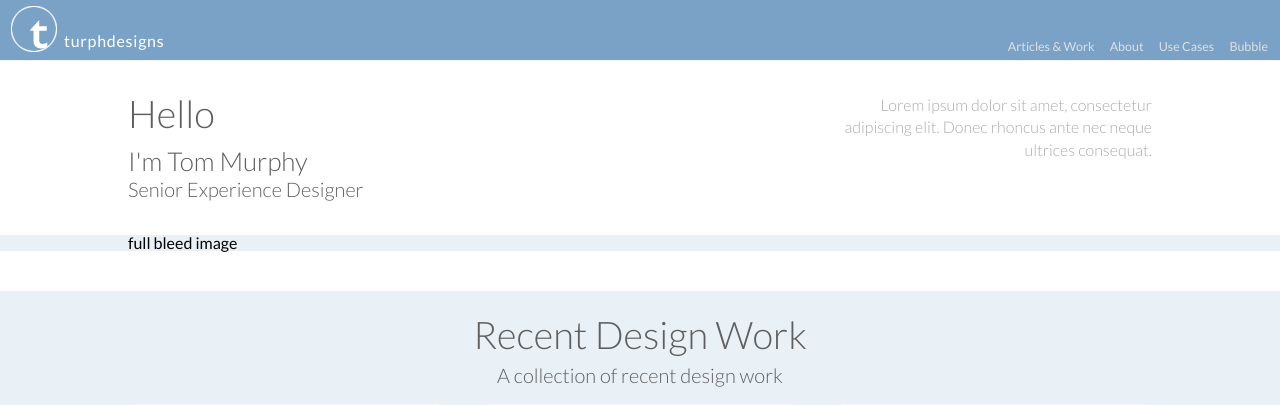
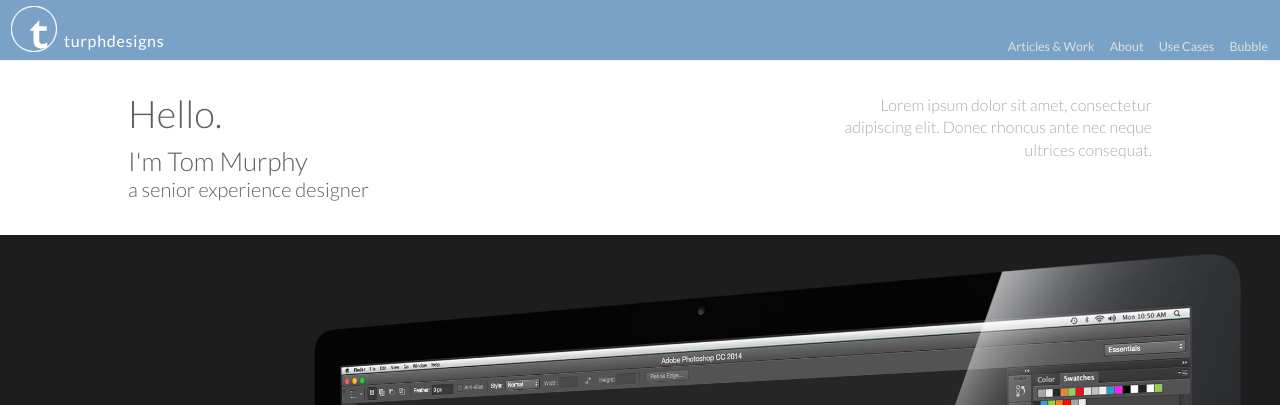
Before and after one commit to turph/bitstopixels, a PHP site: page /index.html in a window 1280 px wide. Shown: the top 405 px of the page. Run offline with PHP 8.4, Linux system fonts and the light colour scheme; some libraries are stand-ins or nearby versions.

Commit message:
Add full bleed section
Image and headline

```diff
--- a/index.html
+++ b/index.html
@@ -47,9 +47,9 @@
 <section class="centered content">
 	<div id="intro">
 		<div class="colWide">
-			<h1>Hello</h1>
+			<h1>Hello.</h1>
 			<h2>I'm Tom Murphy</h2>
-			<h3>Senior Experience Designer</h3>
+			<h3>a senior experience designer</h3>
 		</div>
 		<div class="colNarrow">
 			<p>Lorem ipsum dolor sit amet, consectetur adipiscing elit. Donec rhoncus ante nec neque ultrices consequat.</p>
@@ -57,8 +57,10 @@
 	</div>
 	<div style="clear:both;"></div>
 </section>
-<section class="portfolio">
-	full bleed image
+<section class="fullBleed">
+	<div class="heroImg" style="background-image:url('img/display.jpg')">
+		<!--<h4>Some designs<br>A little coding<br>Rounds of testing<br>An interface</h4>-->
+	</div>
 </section>
 <section id="portfolio" class="centered portfolio">
 	<h1>Recent Design Work</h1>
--- a/sass/_temp-Index.scss
+++ b/sass/_temp-Index.scss
@@ -1,5 +1,8 @@
 #home{
-	section{margin:0 0 40px 0;padding:0 10%;}
+	section{
+		margin:0 0 40px 0;padding:0 10%;
+		&:nth-child(3){padding:0;margin-bottom:0;}
+	}
 	h1{padding-top:20px;line-height:1.25;text-transform:capitalize;}
 	ol{padding:13px 0;}
 	.portfolio,.articles{background-color:$blue-backer;}
@@ -20,3 +23,10 @@
 	h4{text-transform:capitalize;}
 	.psmall{text-align:left;font-weight:300;line-height:16.75px;}
 }
+.fullBleed{
+	.heroImg{
+		height:50vh;
+		background-size:cover;
+		h4{padding:20px 10%;margin-left:5%;line-height:1.55;color:$white;}
+	}
+}
--- a/stylesheets/screen.css
+++ b/stylesheets/screen.css
@@ -178,6 +178,9 @@ a {
 #home section {
   margin: 0 0 40px 0;
   padding: 0 10%; }
+  #home section:nth-child(3) {
+    padding: 0;
+    margin-bottom: 0; }
 #home h1 {
   padding-top: 20px;
   line-height: 1.25;
@@ -215,6 +218,15 @@ a {
     text-align: left;
     font-weight: 300;
     line-height: 16.75px; }
+
+.fullBleed .heroImg {
+  height: 50vh;
+  background-size: cover; }
+  .fullBleed .heroImg h4 {
+    padding: 20px 10%;
+    margin-left: 5%;
+    line-height: 1.55;
+    color: #fff; }
 
 .portfolio .tiles li {
   position: relative;
```
Also changed, not shown: img/display.jpg (added).
